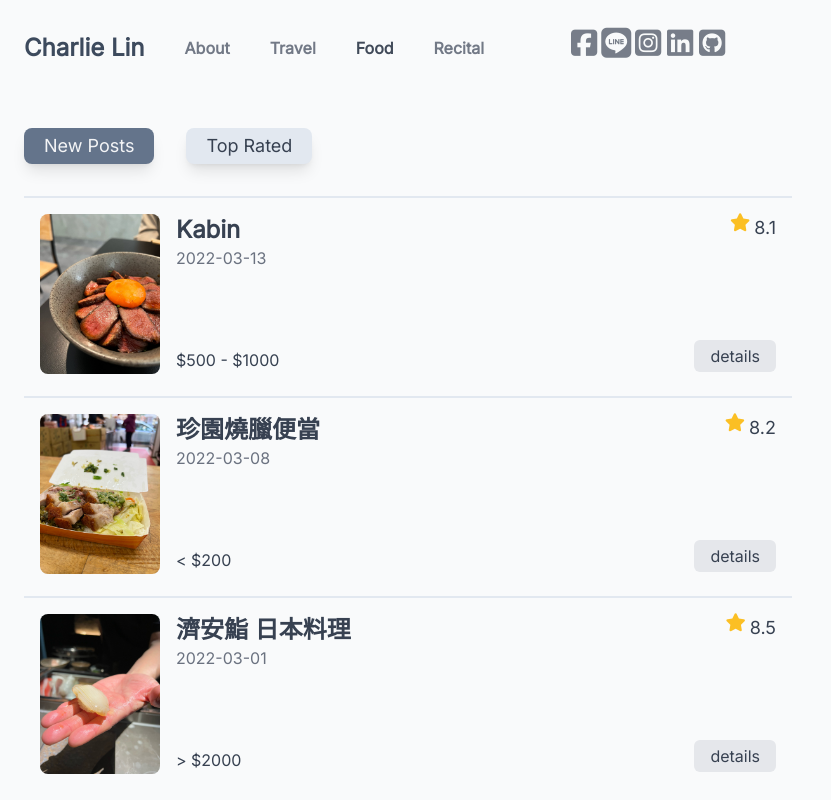
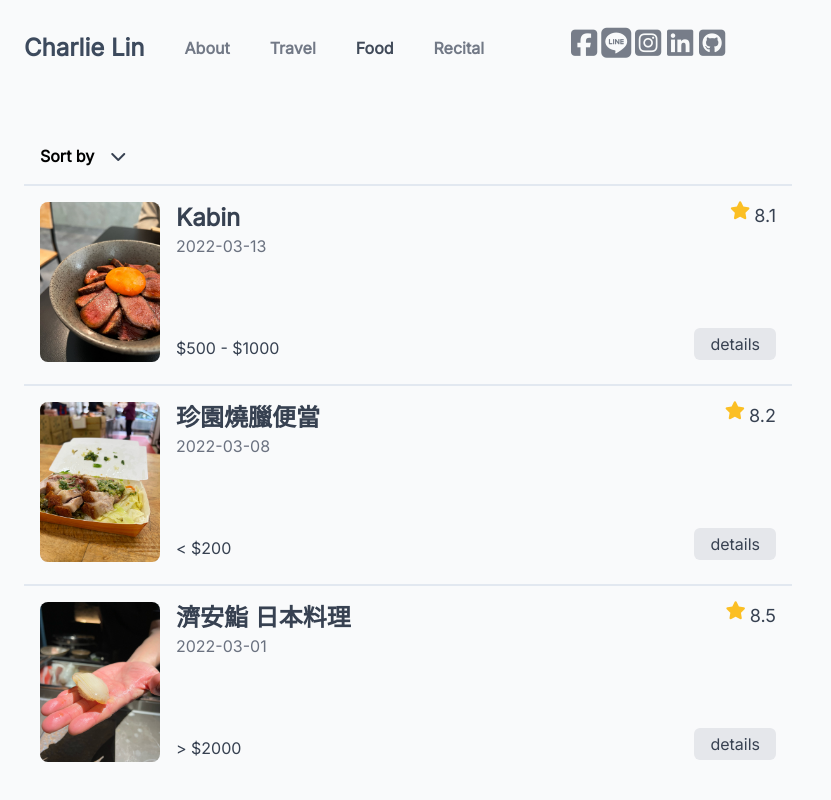
Before and after one commit to charlielinz/charlie, a Next.js app: page /food/posts in a window 1280 px wide. Shown: the top 800 px of the page, without its empty margins (0-831 px from the left). Built offline with nearby package versions, Linux system fonts and the light colour scheme.

Commit message:
feature: sort dropdown

```diff
--- /dev/null
+++ b/components/Dropdown.js
@@ -0,0 +1,51 @@
+const Dropdown = ({
+  isMenuOpened,
+  setIsMenuOpened,
+  optionName,
+  setOptionName,
+  options,
+  formula
+}) => {
+  return (
+    <div
+      className={
+        isMenuOpened
+          ? "flex flex-col items-start w-fit space-y-4 py-4 pr-12 bg-gray-50 shadow-md"
+          : "flex flex-col items-start w-fit space-y-4 py-4 pr-12"
+      }
+    >
+      <button
+        className="flex gap-4 pl-4 items-center"
+        onClick={() => {
+          setIsMenuOpened((prev) => !prev);
+        }}
+      >
+        <span className="shrink-0 font-black text-black">{optionName}</span>
+        <i
+          class={
+            isMenuOpened
+              ? "fa-solid fa-chevron-down transition-all duration-200 -rotate-180"
+              : "fa-solid fa-chevron-down transition-all duration-200"
+          }
+        />
+      </button>
+      <div className="flex flex-col gap-4 items-start font-extralight text-gray-600">
+        {options.map((option, index) => (
+          <button
+            className={isMenuOpened ? "pl-4" : "invisible pl-4"}
+            key={index}
+            onClick={() => {
+              setOptionName(option);
+              setIsMenuOpened(false)
+              formula(option);
+            }}
+          >
+            {option}
+          </button>
+        ))}
+      </div>
+    </div>
+  );
+};
+
+export default Dropdown;
--- a/components/PostList.js
+++ b/components/PostList.js
@@ -27,7 +27,7 @@ const PostList = ({ sortedPostDatas, imageSize }) => {
                 {postData.date}
               </div>
               <div className="mt-auto mb-2">
-                {postData.price}
+                {postData.price.average}
               </div>
             </div>
             <div className="flex flex-col ml-auto justify-between">
--- a/components/SortButton.js
+++ /dev/null
@@ -1,40 +0,0 @@
-const SortButton = ({
-  postDatas,
-  sortByDate,
-  sortByRate,
-  sortFilter,
-  setSortFilter,
-}) => {
-  return (
-    <div className="flex gap-8 pb-8">
-      <button
-        onClick={() => {
-          sortByDate(postDatas);
-          setSortFilter("date");
-        }}
-        className={
-          sortFilter == "date"
-            ? "py-1 px-5 bg-slate-500 rounded-lg text-lg shadow-lg text-gray-100"
-            : "py-1 px-5 bg-slate-200 rounded-lg text-lg shadow-lg"
-        }
-      >
-        New Posts
-      </button>
-      <button
-        onClick={() => {
-          sortByRate(postDatas);
-          setSortFilter("rate");
-        }}
-        className={
-          sortFilter == "rate"
-            ? "py-1 px-5 bg-slate-500 rounded-lg text-lg shadow-lg text-gray-100"
-            : "py-1 px-5 bg-slate-200 rounded-lg text-lg shadow-lg"
-        }
-      >
-        Top Rated
-      </button>
-    </div>
-  );
-};
-
-export default SortButton;
--- a/package.json
+++ b/package.json
@@ -14,6 +14,7 @@
     "@fortawesome/free-regular-svg-icons": "^6.0.0",
     "@fortawesome/free-solid-svg-icons": "^6.0.0",
     "@fortawesome/react-fontawesome": "^0.1.17",
+    "@headlessui/react": "^1.5.0",
     "framer-motion": "^6.2.7",
     "next": "^12.1.0",
     "react": "17.0.2",
--- a/pages/food/posts.js
+++ b/pages/food/posts.js
@@ -3,26 +3,61 @@ import { useState, useEffect } from "react";
 import useWindowWidth from "../../hooks/useWindowWidth";
 import Navbar from "../../components/Navbar";
 import Footer from "../../components/Footer";
-import SortButton from "../../components/SortButton";
 import PostList from "../../components/PostList";
+import Dropdown from "../../components/Dropdown";
 import { foodPosts } from "../../posts/posts";
 
 const Posts = ({ postDatas }) => {
-  const windowWidth = useWindowWidth();
   const [sortedPostDatas, setSortedPostDatas] = useState(postDatas);
-  const [sortFilter, setSortFilter] = useState("date");
-  const [imageSize, setImageSize] = useState({ width: "120", height: "160" });
-
-  const sortByRate = () => {
-    setSortedPostDatas((postDatas) => [
-      ...postDatas.sort((a, b) => b.rate - a.rate),
-    ]);
-  };
+  const [isSortMenuOpened, setIsSortMenuOpened] = useState(false);
+  const [sortBy, setSortBy] = useState("Sort by");
+  const sortOptions = [
+    "Newest (default)",
+    "Rate: high to low",
+    "Rate: low to high",
+    "Price: high to low",
+    "Price: low to high",
+  ];
   const sortByDate = () => {
     setSortedPostDatas((postDatas) => [
       ...postDatas.sort((a, b) => Date.parse(b.date) - Date.parse(a.date)),
     ]);
   };
+  const sortByRateDesc = () => {
+    setSortedPostDatas((postDatas) => [
+      ...postDatas.sort((a, b) => b.rate - a.rate),
+    ]);
+  };
+  const sortByRateAsc = () => {
+    setSortedPostDatas((postDatas) => [
+      ...postDatas.sort((a, b) => a.rate - b.rate),
+    ]);
+  };
+  const sortByPriceDesc = () => {
+    setSortedPostDatas((postDatas) => [
+      ...postDatas.sort((a, b) => b.price.tier - a.price.tier),
+    ]);
+  }
+  const sortByPriceAsc = () => {
+    setSortedPostDatas((postDatas) => [
+      ...postDatas.sort((a, b) => a.price.tier - b.price.tier),
+    ]);
+  }
+  const sort = (sortBy) => {
+    if (sortBy == "Newest (default)") {
+      sortByDate();
+    } else if (sortBy == "Rate: high to low") {
+      sortByRateDesc();
+    } else if (sortBy == "Rate: low to high") {
+      sortByRateAsc();
+    } else if (sortBy == "Price: high to low") {
+      sortByPriceDesc();
+    } else if (sortBy == "Price: low to high") {
+      sortByPriceAsc();
+    }
+  };
+  const windowWidth = useWindowWidth();
+  const [imageSize, setImageSize] = useState({ width: "120", height: "160" });
   useEffect(() => {
     if (windowWidth >= 768) {
       setImageSize({ width: "120", height: "160" });
@@ -30,19 +65,27 @@ const Posts = ({ postDatas }) => {
       setImageSize({ width: "90", height: "120" });
     }
   }, [windowWidth]);
-
   return (
     <>
       <Navbar />
-      <div className="max-w-screen-xl mx-6 md:mx-auto py-12 md:px-6">
-        <SortButton
-          postDatas={postDatas}
-          sortByRate={sortByRate}
-          sortByDate={sortByDate}
-          sortFilter={sortFilter}
-          setSortFilter={setSortFilter}
-        />
-        <PostList postDatas={postDatas} sortedPostDatas={sortedPostDatas} imageSize={imageSize} />
+      <div className=" space-y-4 max-w-screen-xl mx-6 md:mx-auto md:py-12 md:px-6">
+        <div className="absolute z-10">
+          <Dropdown
+            isMenuOpened={isSortMenuOpened}
+            setIsMenuOpened={setIsSortMenuOpened}
+            options={sortOptions}
+            optionName={sortBy}
+            setOptionName={setSortBy}
+            formula={sort}
+          />
+        </div>
+        <div className="relative z-0 top-12 md:top-10 pb-20">
+          <PostList
+            postDatas={postDatas}
+            sortedPostDatas={sortedPostDatas}
+            imageSize={imageSize}
+          />
+        </div>
       </div>
       <Footer />
     </>
--- a/posts/posts.js
+++ b/posts/posts.js
@@ -5,7 +5,10 @@ export const foodPosts = {
     title: "濟安鮨 日本料理",
     date: "2022-03-01",
     rate: "8.5",
-    price: "> $2000",
+    price: {
+      average: "> $2000",
+      tier: 2000,
+    },
   },
   kabin: {
     slug: "kabin",
@@ -13,7 +16,10 @@ export const foodPosts = {
     title: "Kabin",
     date: "2022-03-13",
     rate: "8.1",
-    price: "$500 - $1000"
+    price: {
+      average: "$500 - $1000",
+      tier: 500,
+    },
   },
   "jen-yuan": {
     slug: "jen-yuan",
@@ -21,7 +27,10 @@ export const foodPosts = {
     title: "珍園燒臘便當",
     date: "2022-03-08",
     rate: "8.2",
-    price: "< $200"
+    price: {
+      average: "< $200",
+      tier: 0,
+    },
   },
 };
 
```
Also changed, not shown: 1 other file (tests, documents, lock files or other folders).
